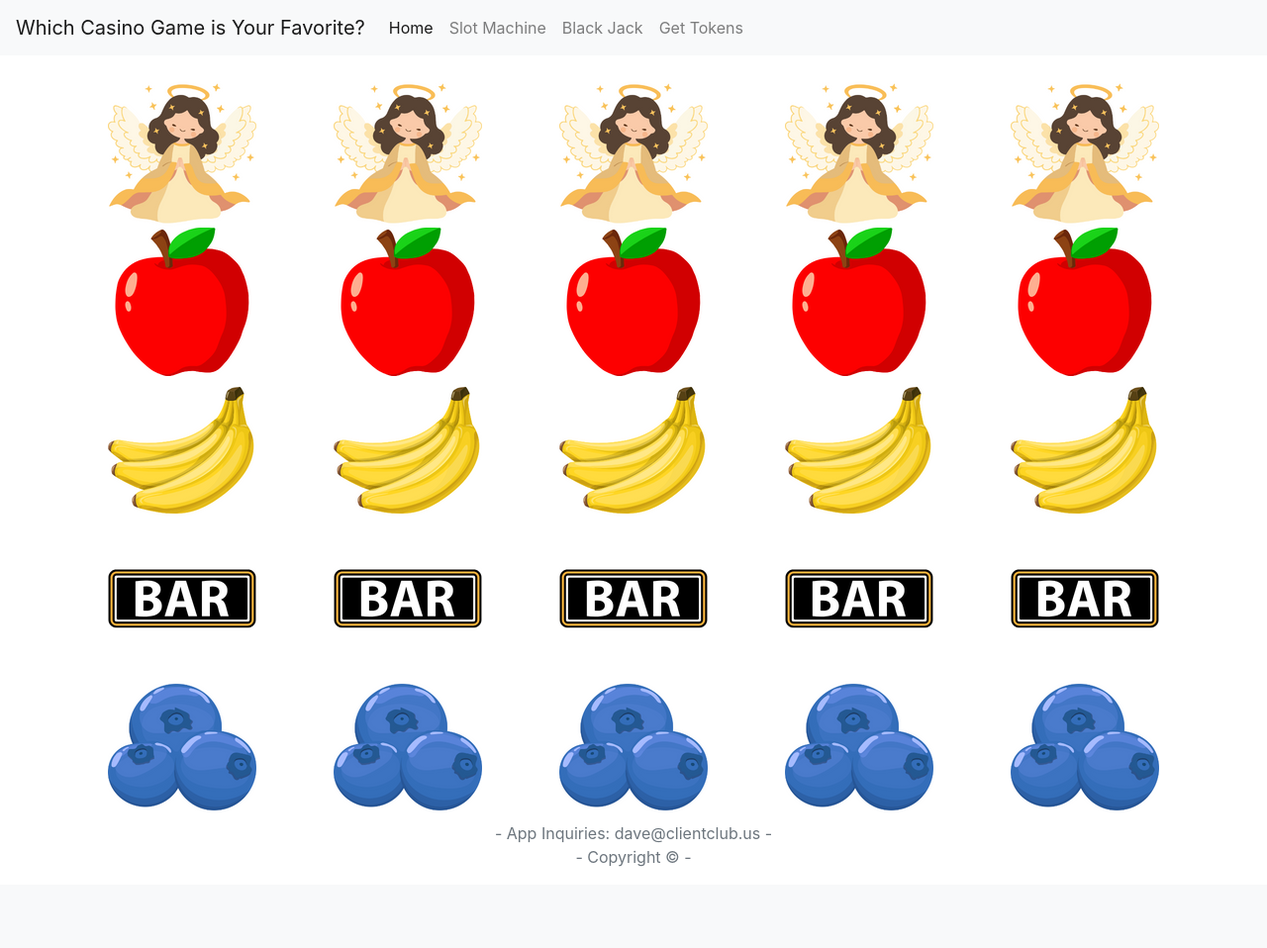
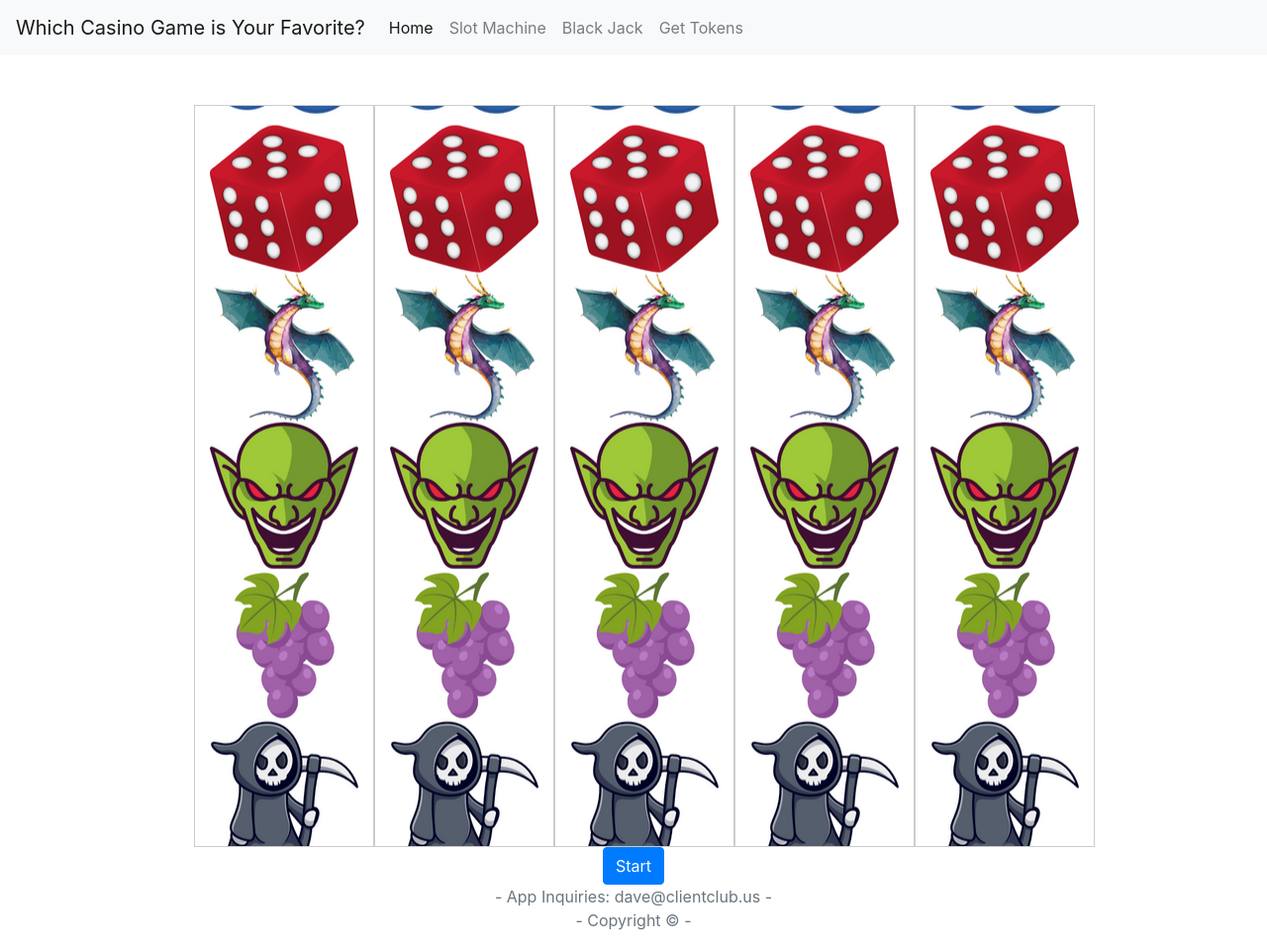
Before and after one commit to kingkupo1985/faux-casino, a Flask app: page /slot-machine in a window 1280 px wide. Shown: the whole page at 99% size. Before the commit the page ends 876 px from the top, so only its background shows below. Run offline with Flask 3, Linux system fonts and the light colour scheme; some libraries are stand-ins or nearby versions.

Commit message:
Basic Java Animation Setup for Slot Reels

```diff
--- a/main.py
+++ b/main.py
@@ -51,6 +51,7 @@ def slot_machine():
         # for j in range(1, 21):
         #     print()
         #     print(f"URL: {par_sheet[f'symbol_{j}']['image_url']} | Weight: {par_sheet[f'symbol_{j}']['weight']}")
+    print(f"line50 : reels: {reels}")
     return render_template('SlotMachine.html', reels=reels)
 
 # Functions to be moved to class later
--- a/par_sheet.py
+++ b/par_sheet.py
@@ -46,7 +46,7 @@ class ParSheet():
         return par_sheet
 
 #Example Usage
-pars = ParSheet()
-reel_par_sheets = [pars.generate_par_sheet() for _ in range(5)]
-for reel in reel_par_sheets:
-    print(f"{reel}")
+# pars = ParSheet()
+# reel_par_sheets = [pars.generate_par_sheet() for _ in range(5)]
+# for reel in reel_par_sheets:
+#     print(f"{reel}")
--- a/static/css/styles.css
+++ b/static/css/styles.css
@@ -3,9 +3,10 @@
 /* Custom styles */
 
 .container {
-    width: 700px;
+    width: 100%;
     height: 750px;
     display: flex;
+    align: center;
     align-items: center;
     justify-content: center;
 }
--- a/static/js/SlotScript.js
+++ /dev/null
@@ -1,6 +0,0 @@
-document.addEventListener("DOMContentLoaded", function() {
-    // Add the 'active' class to all .col elements to start all animations simultaneously
-    document.querySelectorAll('.col').forEach(function(col) {
-        col.classList.add('active');
-    });
-});
--- a/templates/SlotMachine.html
+++ b/templates/SlotMachine.html
@@ -4,16 +4,68 @@
 
 {% block content %}
 
-<div class="container" align="center" style="height:750px">
-    <div class="row flew-column" style="height:750px">
+<div class="container" style="margin-top: 50px; height:750px width:100%">
+    <div class="row flew-column" style="height:750px; margin-left: 10%">
         {% for reel in reels %}
-        <div class="col h-100 reel" style="overflow: scroll">
-            {% for i in range(1, 21) %}
-                {% set index = ((loop.index0 + 20) % 20) + 1 %}
-                <img src="{{ url_for('static', filename=reels[reel]['symbol_' ~ index]['image_url']) }}">
-            {% endfor %}
-        </div>
+            <div class="reel-container" align="center">
+                <div class="col h-100 reel" id="reel{{ reel }}">
+                    {% for i in range(1, 241) %}
+                        {% set index = ((loop.index0 + 20) % 20) + 1 %}
+                        <img src="{{ url_for('static', filename=reels[reel]['symbol_' ~ index]['image_url']) }}">
+                    {% endfor %}
+                </div>
+            </div>
         {% endfor %}
     </div>
 </div>
+<div align="center">
+    <button class="btn btn-primary" onclick="startSlotMachine()">Start</button>
+</div>
+<style>
+    .reel-container {
+        height: 750px; /* Adjust the height of the reel container as needed */
+        overflow: hidden;
+        border: 1px solid #ccc; /* Add border for better visualization */
+    }
+
+    .reel {
+        display: flex;
+        flex-direction: column;
+        animation-name: slide;
+        animation-duration: 10s;
+        animation-timing-function: cubic-bezier(0.1, 0.65, 0.1, 1);
+        animation-iteration-count: infinite;
+    }
+
+    @keyframes slide {
+        0% {
+            transform: translateY(0);
+        }
+        100% {
+            transform: translateY(-100%);
+        }
+    }
+
+    .symbol {
+        width: 100%;
+        height: 150px;
+        margin-bottom: 2px; /* Adjust the margin between symbols */
+    }
+</style>
+<script>
+function startSlotMachine() {
+    // Start sliding animation for each reel
+    for (let i = 1; i <= 5; i++) {
+        slideReel('reel' + i);
+    }
+}
+
+function slideReel(reelId) {
+    const reel = document.getElementById(reelId);
+    reel.style.animation = 'none'; // Reset animation
+    reel.offsetHeight; // Trigger reflow
+    reel.style.animation = null; // Start animation
+}
+</script>
+
 {% endblock %}
--- a/templates/index.html
+++ b/templates/index.html
@@ -7,7 +7,7 @@
     <h2>Welcome to the Casino Simulation Homepage</h2>
     <p>We will make a slot machine simulation, and a black jack simulation</p>
     <p>User's will be able to purchase credits with a credit card and play games in the casino<br>
-        No Real World Value, C/C function set to test user card#: 4949 4949 4949 4949 use any future expiration date and any 3-digit cvs
+        No Real World Value, C/C function set to test user card#: 4242 4242 4242 4242 use any future expiration date and any 3-digit cvs
     </p>
 </center>
 {% endblock %}
```
Also changed, not shown: static/js/script.js (added, +17 -0 lines), README.md.
